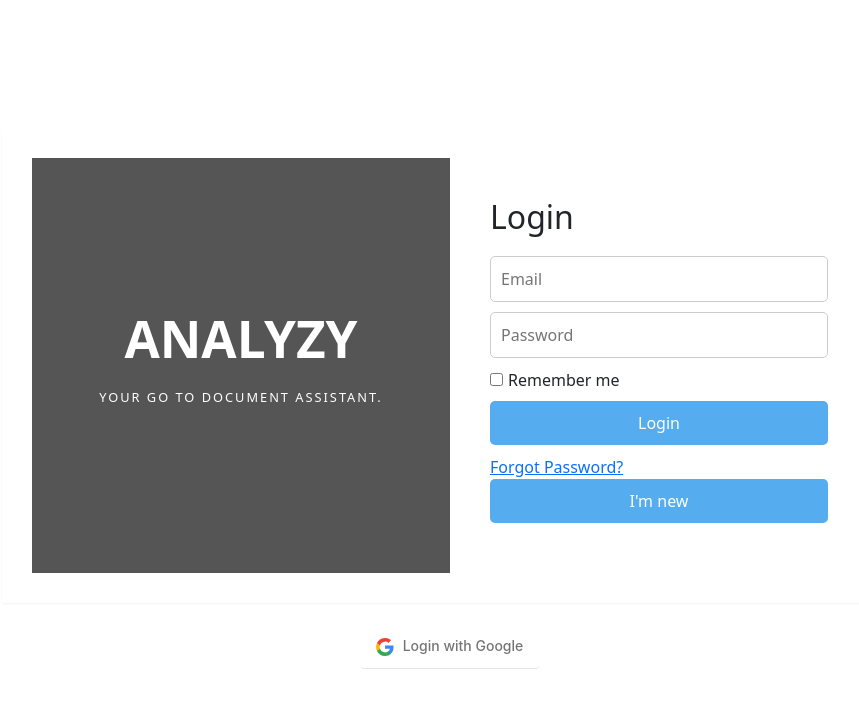
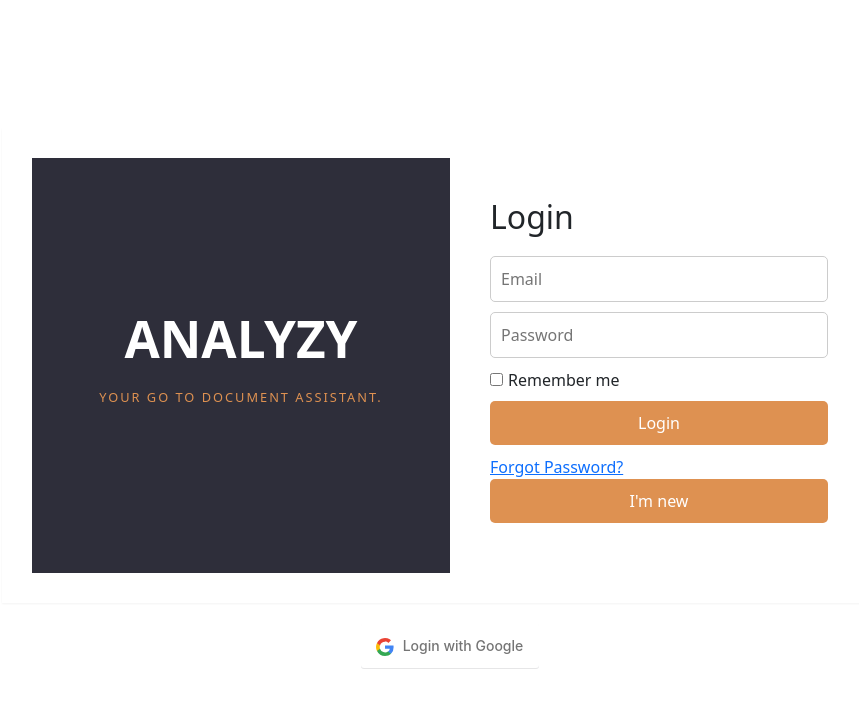
Before and after one commit to Smoke221/Analyzy, a Vue app in the folder vue_frontend/: page /auth in a window 1280 px wide. Shown: the top 708 px of the page, without its empty margins (190-1049 px from the left). Built offline with nearby package versions, Linux system fonts and the light colour scheme.

Commit message:
still updating styles and logos.

```diff
--- a/vue_frontend/src/components/Nav.vue
+++ b/vue_frontend/src/components/Nav.vue
@@ -63,6 +63,10 @@
   justify-content: space-around;
   align-items: center;
   z-index: 10;
+}
+.nav-logo{
+  font-weight: bold;
+  text-transform: uppercase;
 }
 
 .nav-items>ul>li {
--- a/vue_frontend/src/components/Signup-Login.vue
+++ b/vue_frontend/src/components/Signup-Login.vue
@@ -103,8 +103,8 @@
 .info {
     flex: 1;
     padding: 40px;
-    background: #1d1d1dbf;
-    color: #fff;
+    background: #2E2E3A;
+    /* color: #fff; */
     text-align: center;
     display: flex;
     flex-direction: column;
@@ -130,6 +130,7 @@
     letter-spacing: 2px;
     white-space: 4px;
     margin-top: 1.5vw;
+    color: #DE9151;
 }
 
 .form-container {
@@ -162,14 +163,14 @@
     padding: 10px;
     border: none;
     border-radius: 5px;
-    background: #55ACEE;
+    background: #DE9151;
     color: #fff;
     cursor: pointer;
     margin-bottom: 10px;
 }
 
 .form button:hover {
-    background: #3498db;
+    background: #c27e46;
 }
 
 .checkbox-container {
```
Also changed, not shown: vue_frontend/src/assets/A no bg.png, vue_frontend/src/assets/Analyzy-Execution.png.
